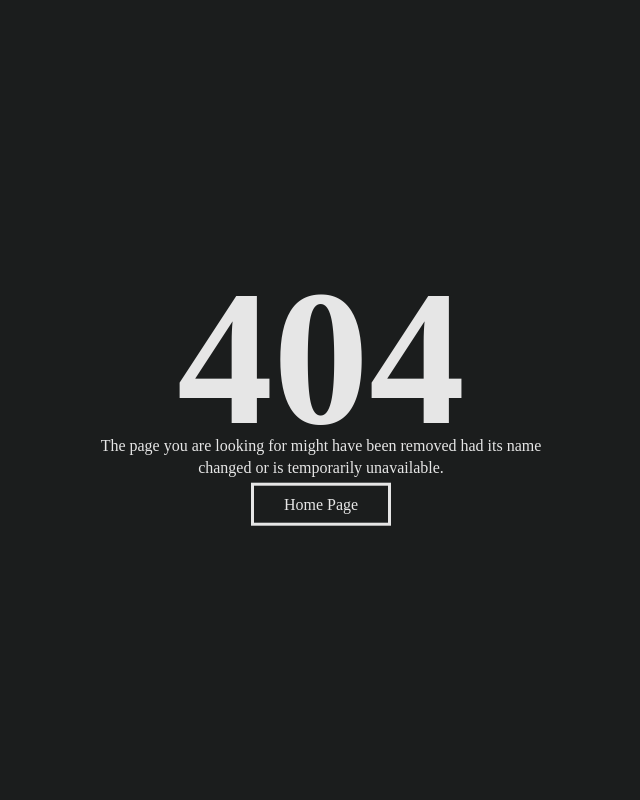
After one commit to hemike1/HotelManager, a PHP site: page /View/Users/404.php in a window 1280 px wide. The commit adds this page. Shown: the whole page, without its empty margins (296-936 px from the left). Run offline with PHP 8.4, Linux system fonts and the light colour scheme.

Commit message:
Basic routing, own 404 page and styling

```diff
--- /dev/null
+++ b/Assets/css/404.css
@@ -0,0 +1,57 @@
+* {
+    box-sizing: border-box;
+    margin: 0;
+    padding: 0;
+}
+
+div {
+    display: block;
+}
+
+#notfound .notfound {
+    position: absolute;
+    left: 50%;
+    top: 45%;
+    transform: translate(-55%,-55%);
+}
+
+#notfound {
+    background: hsl(200, 5%, 11%);
+    position: relative;
+    height: 100vh;
+}
+
+.notfound {
+    max-width: 460px;
+    width: 100%;
+    text-align: center;
+    line-height: 1.4;
+}
+
+.notfound .notfound-404 {
+    height: 122px;
+    line-height: 122px;
+}
+
+h1 {
+    color: hsl(0, 0%, 90%);
+    display: block;
+    font-size: 12em;
+    margin-block-start: .67em;
+    margin-block-end: .67em;
+    margin-inline-start: 0px;
+    margin-inline-end: 0px;
+    font-weight: bold;
+}
+
+p {
+    color: hsl(0, 0%, 90%);
+    padding: 15px 0px;
+}
+
+a {
+    text-decoration: none;
+    color: hsl(0, 0%, 90%);
+    padding: 10px 30px 10px 30px;
+    border: solid hsl(0, 0%, 90%);
+}
--- a/Controller/LoginController.php
+++ b/Controller/LoginController.php
@@ -2,6 +2,6 @@
 
 class LoginController {
 	public function login() {
-		require_once '../View/Users/login.php';
+		require_once 'View/Users/login.php';
 	}
 }
--- a/TODO.txt
+++ /dev/null
@@ -1 +0,0 @@
-adatbázisban elmenthető számlázási adatok - kapcsolási tábla a registered és invoice között
--- /dev/null
+++ b/View/Users/404.php
@@ -0,0 +1,20 @@
+<?php
+	echo '
+	<head>
+		<link type="text/css" rel="stylesheet" href="../../Assets/css/404.css"/>
+		<title>Page not found</title>
+	</head>
+	<body>
+	<div id="notfound">
+		<div class="notfound">
+			<div class="notfound-404">
+				<h1>
+					4<span>0</span>4
+				</h1>
+			</div>
+			<p>The page you are looking for might have been removed had its name changed or is temporarily unavailable.</p>
+			<a href="/">Home Page</a>
+		</div>
+	</div>
+	</body>
+	';
```
Also changed, not shown: Assets/css/sidebar.css (renamed from Assets/css/navbar.css, +11 -11 lines), View/Users/login.php (+2 -5 lines), View/layout/sidebar.php (renamed from View/layout/navbar.php, +8 -8 lines), index.php (added, +22 -0 lines), Model/Database.php (renamed from model/Database.php), Model/model.php (renamed from model/model.php).
